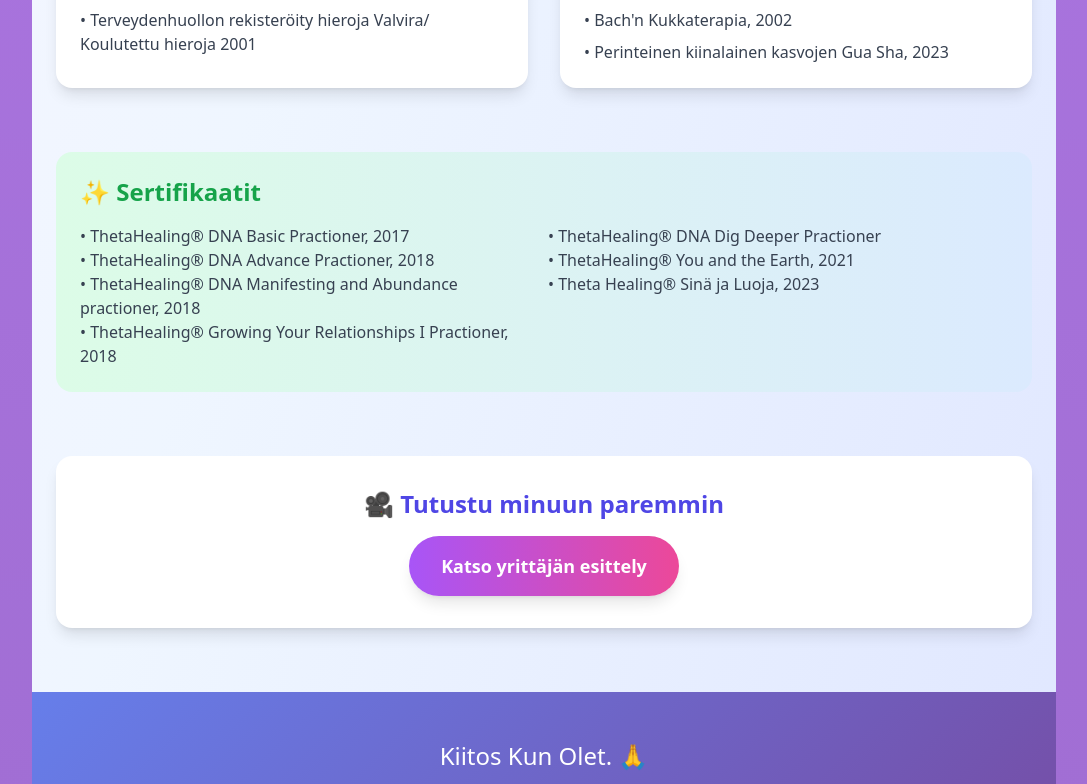
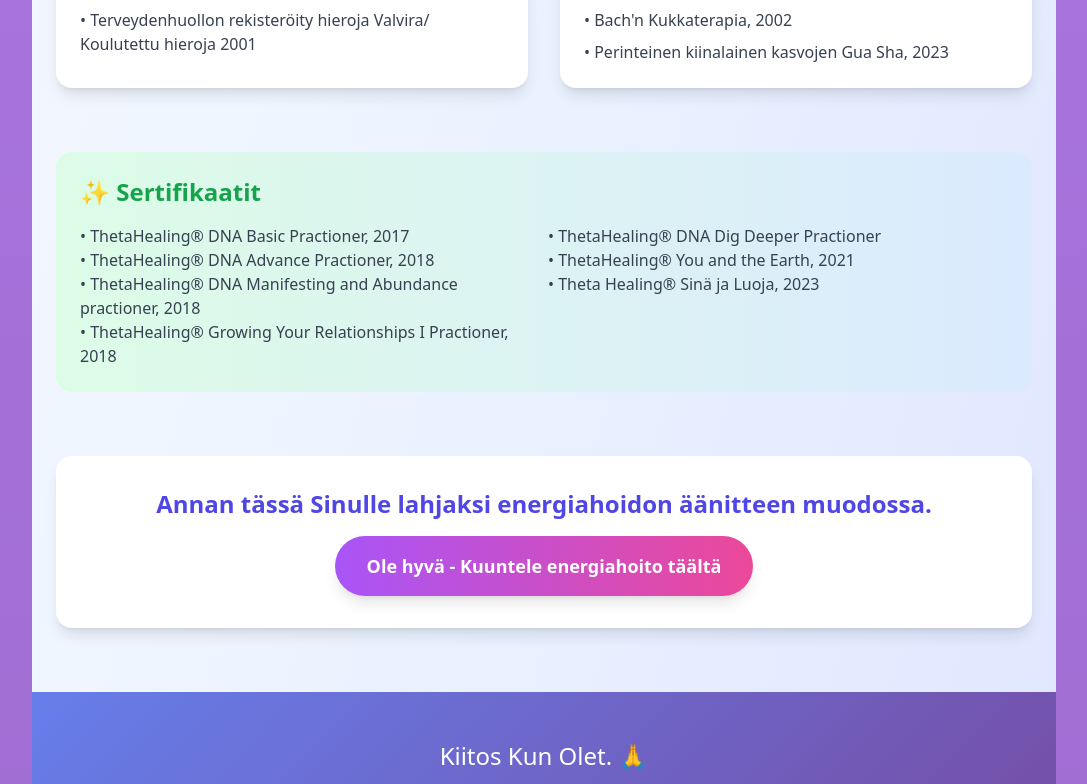
Before and after one commit to NikoJunttila/hkl-svelte5-firebase, a SvelteKit app: page /info/susanna in a window 1280 px wide. Shown: the part 3079-3863 px from the top of the page, without its empty margins (96-1183 px from the left). Built offline with nearby package versions, Linux system fonts and the light colour scheme; no server answers.

Commit message:
img updates

```diff
--- a/src/routes/+page.svelte
+++ b/src/routes/+page.svelte
@@ -55,7 +55,7 @@
 				<div class="text-center">
 					<img
 						class="w-full max-w-sm mx-auto rounded-2xl shadow-lg"
-						src="https://i.imgur.com/nVwWQad.jpeg"
+						src="https://firebasestorage.googleapis.com/v0/b/hyvinvointikeskusluxus1.appspot.com/o/statics%2FKUVA%201.%20Etusivulle%20mun%201.%20kuva%20tilalle%20(%20siihen%20joka%20on%20perhoskuvan%20alapuolella).png?alt=media&token=9994969d-cf47-4423-b860-d9b16bd44b43"
 						alt="Susanna"
 					/>
 				</div>
@@ -267,7 +267,7 @@
 				<img
 					loading="lazy"
 					class="w-full max-w-md mx-auto rounded-xl shadow-lg"
-					src="https://i.imgur.com/ulffGhQ.png"
+					src="https://firebasestorage.googleapis.com/v0/b/hyvinvointikeskusluxus1.appspot.com/o/statics%2FKUVA%202.%20T%C3%A4m%C3%A4%20kuva%20tulee%20etusivulle%20sen%20mun%20aiemman%20tunne%20itsesi-loista%20itsellesi%20kuvan%20tilalle.png?alt=media&token=462690a5-c8bf-4b5f-8376-f324c66e104f"
 					alt="Kauppa"
 				/>
 			</div>
@@ -294,7 +294,7 @@
 					<div class="text-center">
 						<img
 							loading="lazy"
-							src="https://i.imgur.com/Pkr7YgK.jpeg"
+							src="https://firebasestorage.googleapis.com/v0/b/hyvinvointikeskusluxus1.appspot.com/o/statics%2FKuva%203.%20T%C3%A4m%C3%A4%20kuva%20etusivulle%20sivun%20alas%20siihen%20mun%20nimitiet9ojen%20tilalle..png?alt=media&token=9dd8d132-70f5-4706-9a83-897ed27af73d"
 							alt="Susanna Höijer"
 							class="w-full max-w-xs mx-auto rounded-2xl shadow-lg"
 						/>
--- a/src/routes/info/susanna/+page.svelte
+++ b/src/routes/info/susanna/+page.svelte
@@ -140,7 +140,7 @@ import { timereserveURL } from "$lib/constants";
         <!-- Profile Image -->
         <div class="text-center mb-16">
             <div class="inline-block relative">
-                <img src="https://i.imgur.com/MDvLKIa.jpeg" alt="Susanna Höijer" class="rounded-full w-64 h-64 object-cover shadow-2xl mx-auto floating">
+                <img src="https://firebasestorage.googleapis.com/v0/b/hyvinvointikeskusluxus1.appspot.com/o/statics%2FKuva%201.%20Susanna%20sivulle%20sen%20toisen%20oman%20kuvan%20tilalle.jpg?alt=media&token=93738669-05e4-4e84-b462-70cfbcf16707" alt="Susanna Höijer" class="rounded-full w-64 h-64 object-cover shadow-2xl mx-auto floating">
                 <div class="absolute inset-0 rounded-full bg-gradient-to-tr from-purple-400 to-pink-400 opacity-20"></div>
             </div>
         </div>
@@ -189,9 +189,11 @@ import { timereserveURL } from "$lib/constants";
 
         <!-- Video Section -->
         <div class="text-center bg-white rounded-2xl p-8 shadow-lg card-hover">
-            <h3 class="text-2xl font-bold text-indigo-600 mb-4">🎥 Tutustu minuun paremmin</h3>
-            <a href="https://youtu.be/0Lu8cViD7SQ?si=JEFIWKG22Iw8UHSm" class="inline-block bg-gradient-to-r from-purple-500 to-pink-500 text-white px-8 py-4 rounded-full font-bold text-lg hover:from-purple-600 hover:to-pink-600 transition-all duration-300 transform hover:scale-105 shadow-lg">
-                Katso yrittäjän esittely
+            <h3 class="text-2xl font-bold text-indigo-600 mb-4">
+Annan tässä Sinulle lahjaksi energiahoidon äänitteen muodossa.
+</h3>
+            <a href="https://www.youtube.com/watch?v=rYSL-POYoPk" class="inline-block bg-gradient-to-r from-purple-500 to-pink-500 text-white px-8 py-4 rounded-full font-bold text-lg hover:from-purple-600 hover:to-pink-600 transition-all duration-300 transform hover:scale-105 shadow-lg">
+                Ole hyvä - Kuuntele energiahoito täältä
             </a>
         </div>
     </main>
```
